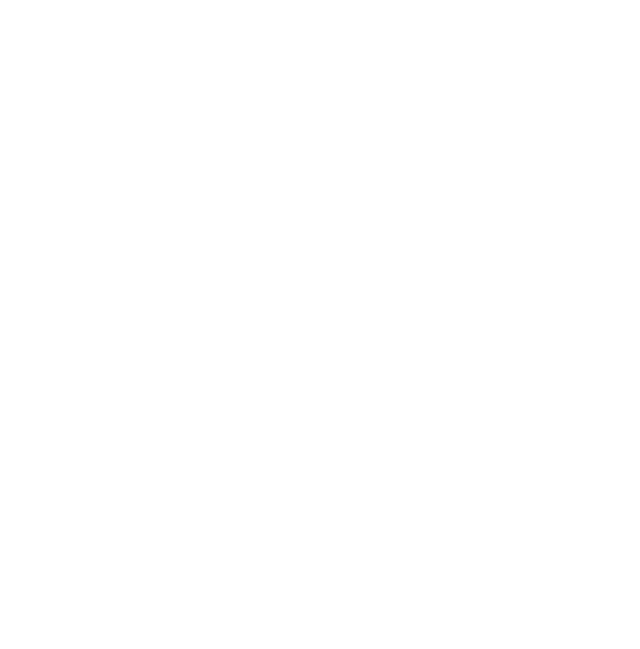
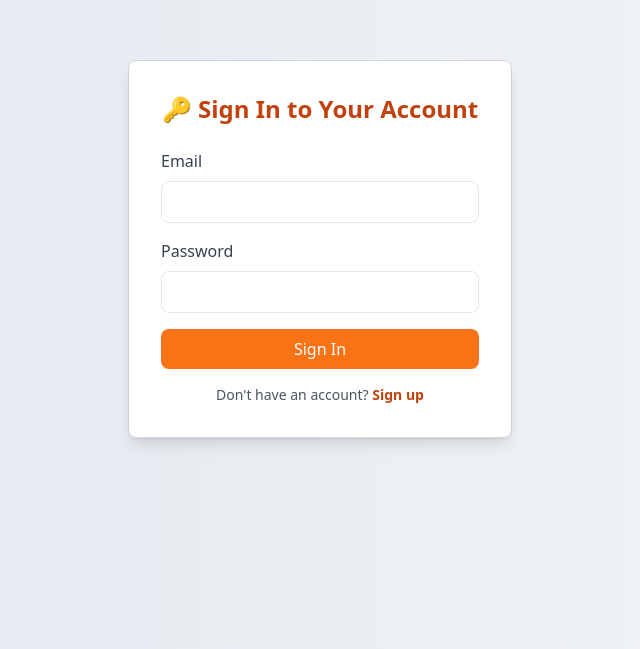
Before and after one commit to Shoaibali12/shopping-cart, a React (Vite) app in the folder shopping-cart/: page /signin in a window 1280 px wide. Before the commit this address had no page. Shown: the part 151-800 px from the top of the page, without its empty margins (320-960 px from the left). Built offline with nearby package versions, Linux system fonts and the light colour scheme.

Commit message:
create signin page with functionality

```diff
--- a/shopping-cart/src/App.jsx
+++ b/shopping-cart/src/App.jsx
@@ -6,6 +6,7 @@
 import Navbar from "./components/Navbar";
 import Signup from "./pages/Signup";
 import { BrowserRouter, Routes, Route } from "react-router-dom";
+import Signin from "./pages/Signin";
 
 function App() {
   return (
@@ -15,6 +16,7 @@
           <Route path="/" element={<ProductList msg="Product List" />} />
           <Route path="/cart" element={<Cart msg="Cart Items" />} />
           <Route path="/signup" element={<Signup />} />
+          <Route path="/signin" element={<Signin />} />
         </Routes>
       </Provider>
     </BrowserRouter>
--- /dev/null
+++ b/shopping-cart/src/pages/Signin.jsx
@@ -0,0 +1,80 @@
+import { useState } from "react";
+import axios from "axios";
+import { useNavigate } from "react-router-dom";
+
+const Signin = () => {
+  const [formData, setFormData] = useState({
+    email: "",
+    password: "",
+  });
+  const [error, setError] = useState(null);
+  const navigate = useNavigate();
+
+  const handleChange = (e) => {
+    setFormData({ ...formData, [e.target.name]: e.target.value });
+  };
+
+  const handleSubmit = async (e) => {
+    e.preventDefault();
+    try {
+      const response = await axios.post(
+        "http://localhost:5000/api/auth/signin",
+        formData
+      );
+      if (response.status === 200) {
+        navigate("/");
+      }
+    } catch (err) {
+      setError(err.response?.data?.message || "Invalid credentials");
+    }
+  };
+
+  return (
+    <div className="flex items-center justify-center min-h-screen bg-gradient-to-r from-slate-200 to-gray-100">
+      <div className="bg-white p-8 rounded-lg shadow-lg w-96 border border-gray-300">
+        <h2 className="text-2xl font-bold text-center mb-6 text-orange-700">
+          🔑 Sign In to Your Account
+        </h2>
+        {error && <p className="text-red-500 text-sm text-center">{error}</p>}
+        <form onSubmit={handleSubmit}>
+          <div className="mb-4">
+            <label className="block text-gray-700">Email</label>
+            <input
+              type="email"
+              name="email"
+              value={formData.email}
+              onChange={handleChange}
+              className="w-full px-4 py-2 mt-2 border rounded-lg focus:outline-none focus:ring-2 focus:ring-orange-400"
+              required
+            />
+          </div>
+          <div className="mb-4">
+            <label className="block text-gray-700">Password</label>
+            <input
+              type="password"
+              name="password"
+              value={formData.password}
+              onChange={handleChange}
+              className="w-full px-4 py-2 mt-2 border rounded-lg focus:outline-none focus:ring-2 focus:ring-orange-400"
+              required
+            />
+          </div>
+          <button
+            type="submit"
+            className="w-full bg-orange-500 text-white py-2 px-4 rounded-lg hover:bg-orange-600 transition duration-300"
+          >
+            Sign In
+          </button>
+        </form>
+        <p className="text-sm text-gray-600 text-center mt-4">
+          Don't have an account?{" "}
+          <a href="/signup" className="text-orange-700 font-semibold">
+            Sign up
+          </a>
+        </p>
+      </div>
+    </div>
+  );
+};
+
+export default Signin;
```
